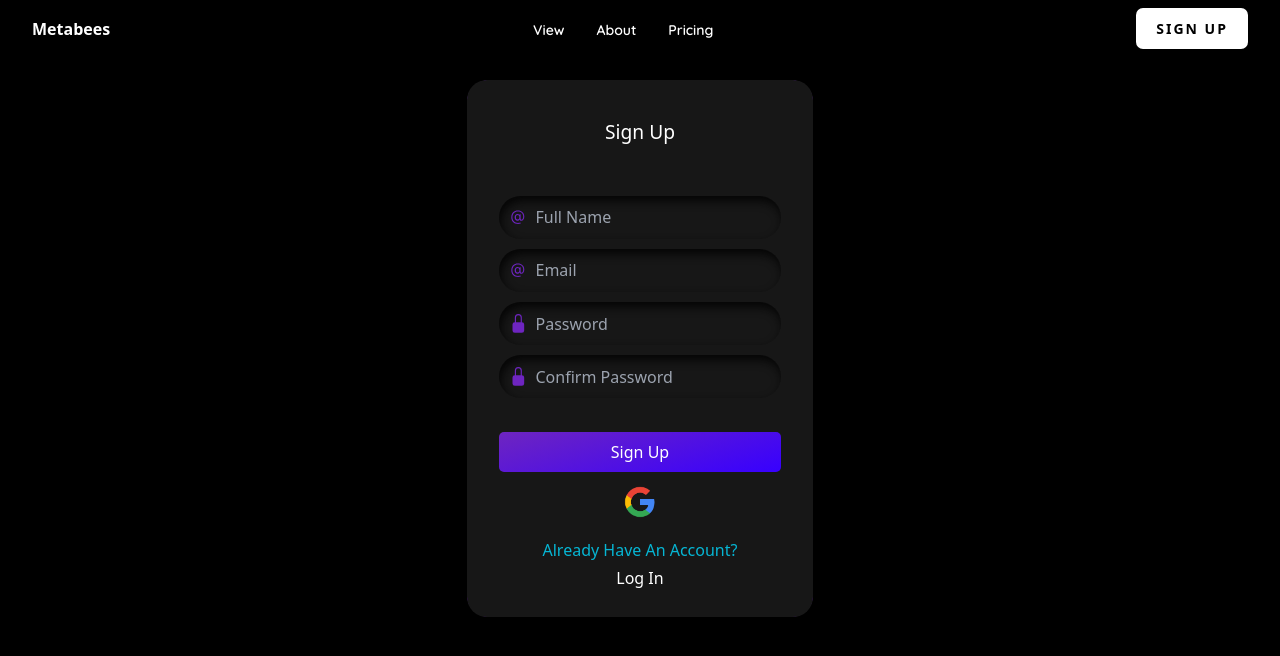
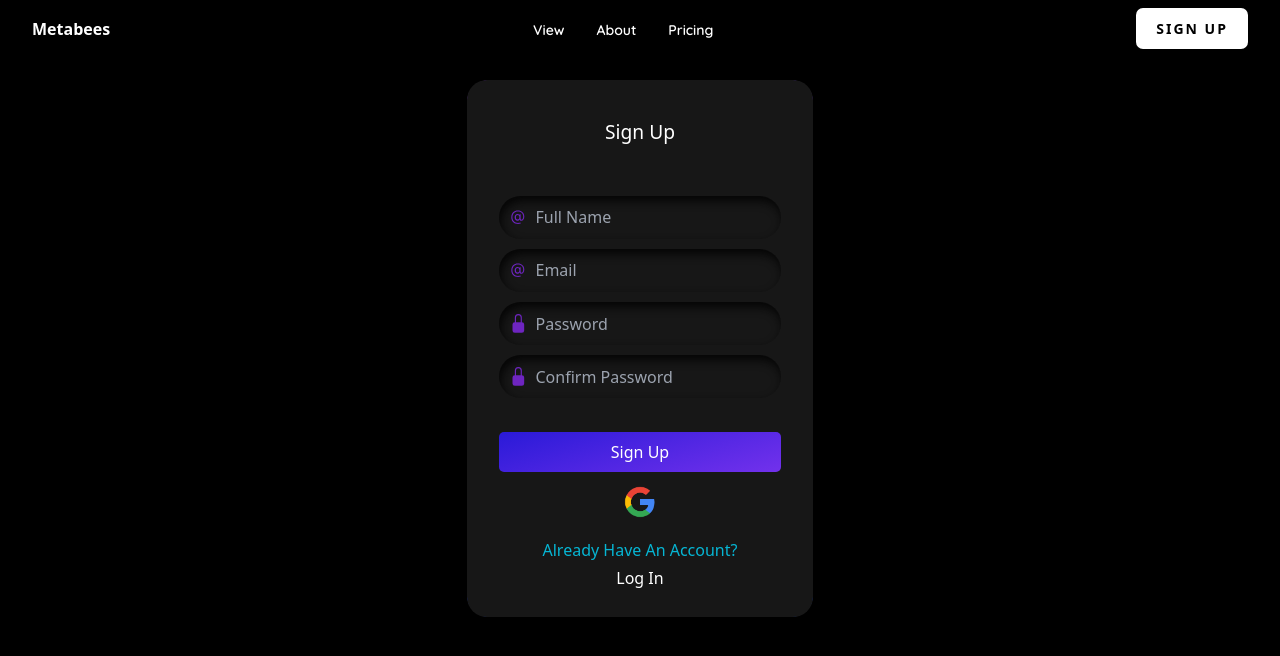
Before and after one commit to oreotamish/Metabees-Frontend, a React (Create React App) app: page /signup in a window 1280 px wide. Shown: the top 656 px of the page. Built offline with nearby package versions, Linux system fonts and the light colour scheme.

Commit message:
edit signup buttons

```diff
--- a/src/getCookie.js
+++ b/src/getCookie.js
@@ -1,4 +1,4 @@
-import jwtDecode from "jwt-decode"
+import jwtDecode from 'jwt-decode'
 
 export default function getCookieByName(name) {
   const pattern = RegExp(name + '=.[^;]*')
@@ -12,15 +12,13 @@ export default function getCookieByName(name) {
 }
 
 export function getCookieInfo() {
-    try{
-        let token = getCookieByName('aToken');
-        const decodedToken = jwtDecode(token);
+  try {
+    let token = getCookieByName('aToken')
+    const decodedToken = jwtDecode(token)
     console.log(decodedToken.id)
-        return decodedToken.id;
+    return decodedToken.id
+  } catch (e) {
+    console.log(e)
   }
-    catch(e) {
-        console.log(e);
+  return false
 }
-    return false;
-
-}
--- a/src/pages/LogIn.css
+++ b/src/pages/LogIn.css
@@ -60,7 +60,7 @@
   border: none;
   outline: none;
   transition: 0.4s ease-in-out;
-  background-image: linear-gradient(163deg, #6e25c0 0%, #3700ff 100%);
+  background-image: linear-gradient(163deg, #2a1ad8 0%, #7231ec 100%);
   color: white;
   width: 50%;
 }
--- a/src/pages/SignUp.css
+++ b/src/pages/SignUp.css
@@ -59,17 +59,17 @@
   border: none;
   outline: none;
   transition: 0.4s ease-in-out;
-  background-image: linear-gradient(163deg, #6e25c0 0%, #3700ff 100%);
+  background-image: linear-gradient(163deg, #2a1ad8 0%, #7231ec 100%);
   color: white;
 }
 
 .button2:hover {
-  background-image: linear-gradient(163deg, #6e25c0 0%, #13034b 100%);
+  background-image: linear-gradient(163deg, #6518bd 0%, #2225df 100%);
   color: white;
 }
 
 .signup-card {
-  background-image: linear-gradient(163deg, #6e25c0 0%, #8400ff 100%);
+  background-image: linear-gradient(163deg, #6e25c0 0%, #0044ff 100%);
   border-radius: 22px;
   transition: all 0.3s;
   text-align: center;
```
Lines whose indentation alone changed are shown as unchanged.
